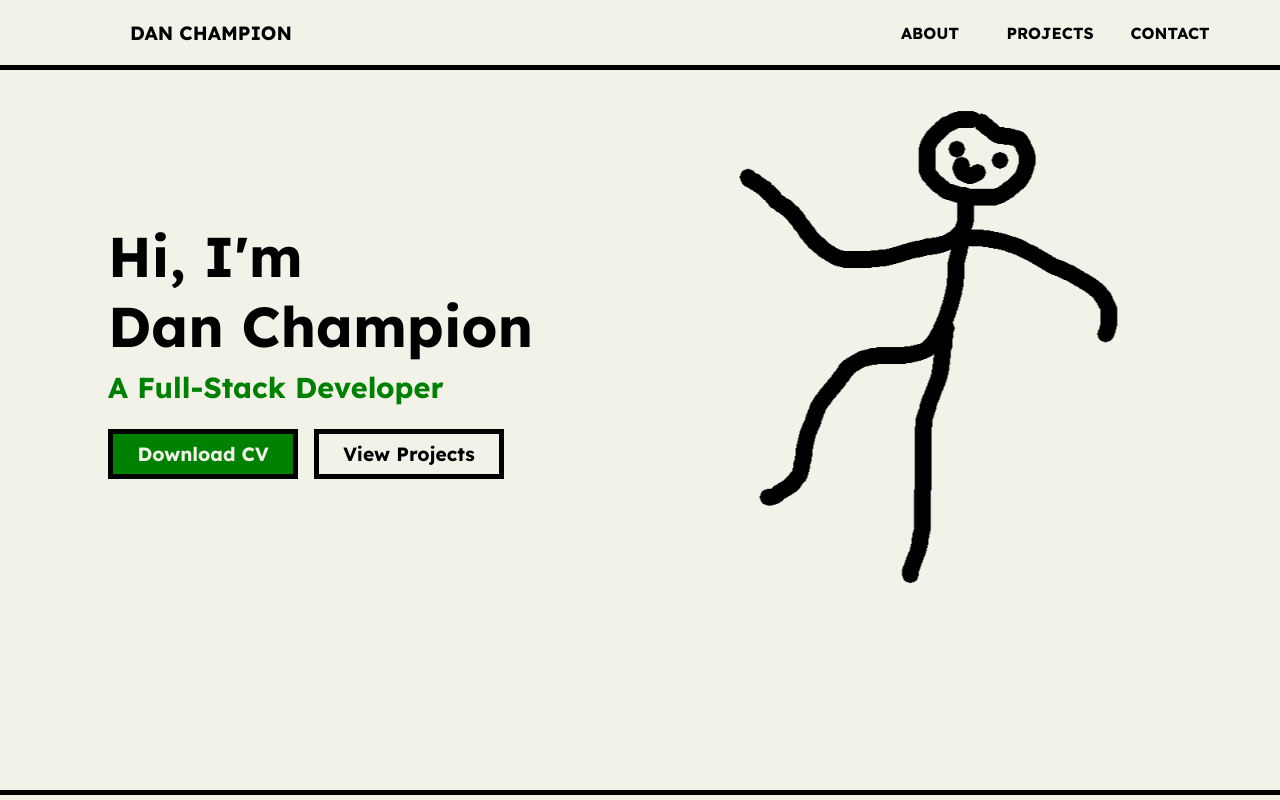
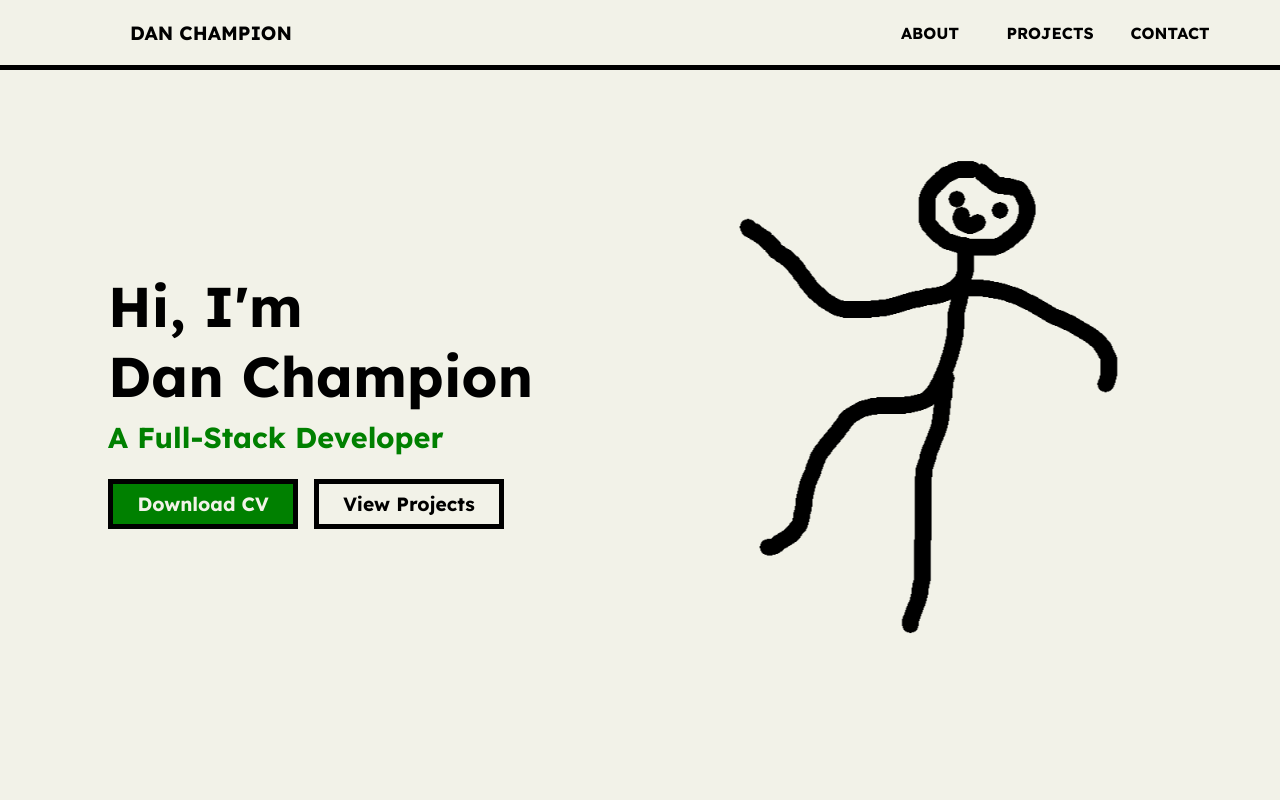
Before and after one commit to DanHChampion/PortfolioSite, a Next.js app in the folder portfolio-site/: page / in a window 1280 px wide. Shown: the top 800 px of the page. Built offline with nearby package versions, Linux system fonts and the light colour scheme.

Commit message:
hero section fix

```diff
--- a/portfolio-site/src/styles/hero.module.scss
+++ b/portfolio-site/src/styles/hero.module.scss
@@ -1,12 +1,11 @@
 @use '@/styles/variables.scss' as *;
 
 .heroSection {
-    color: black;
     display: flex;
     flex-direction: row;
     justify-content: center;
-    border-top: 0;
-    padding: 30px;
+    align-items: center;
+    padding: 35px;
 
     .left {
         width: 500px;
```
